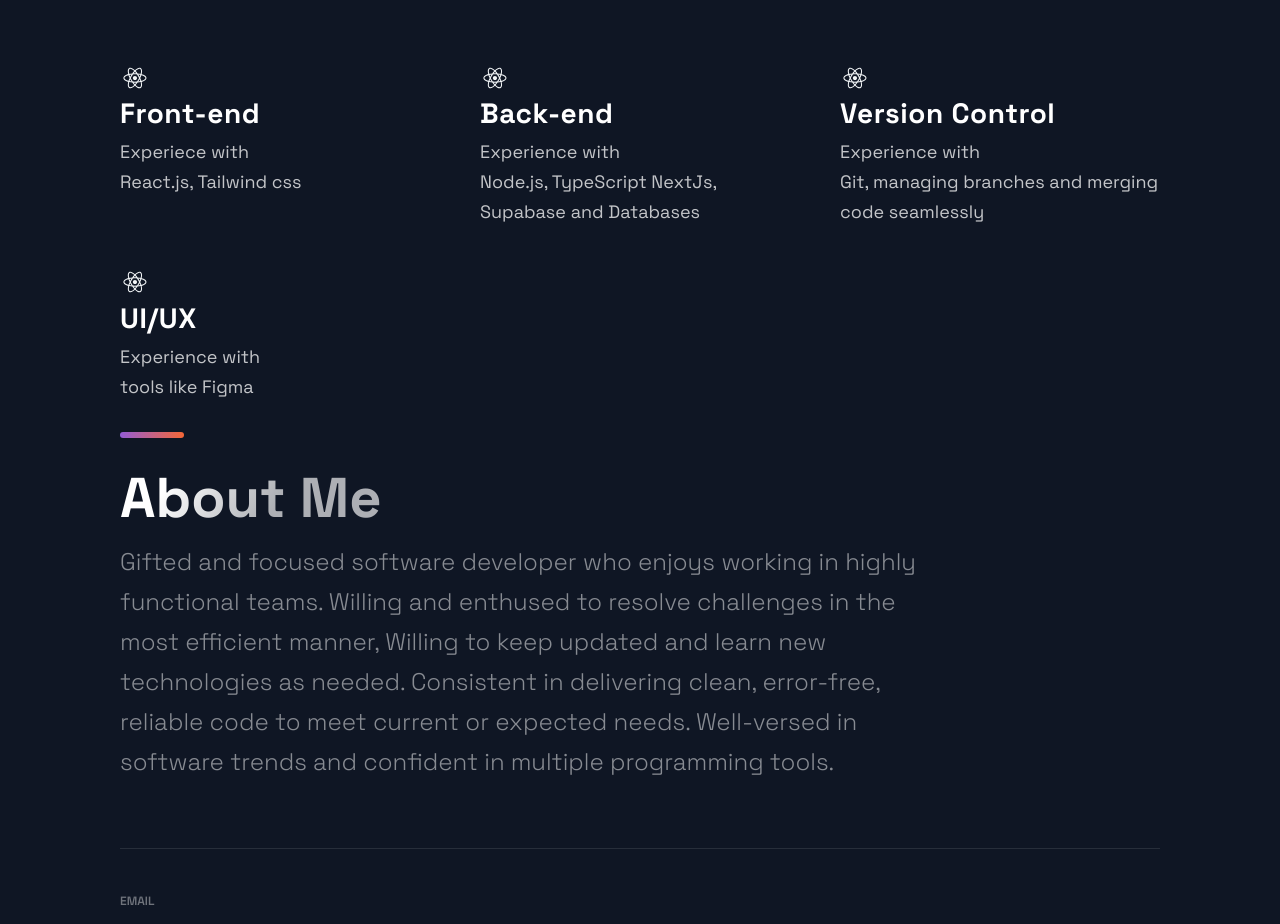
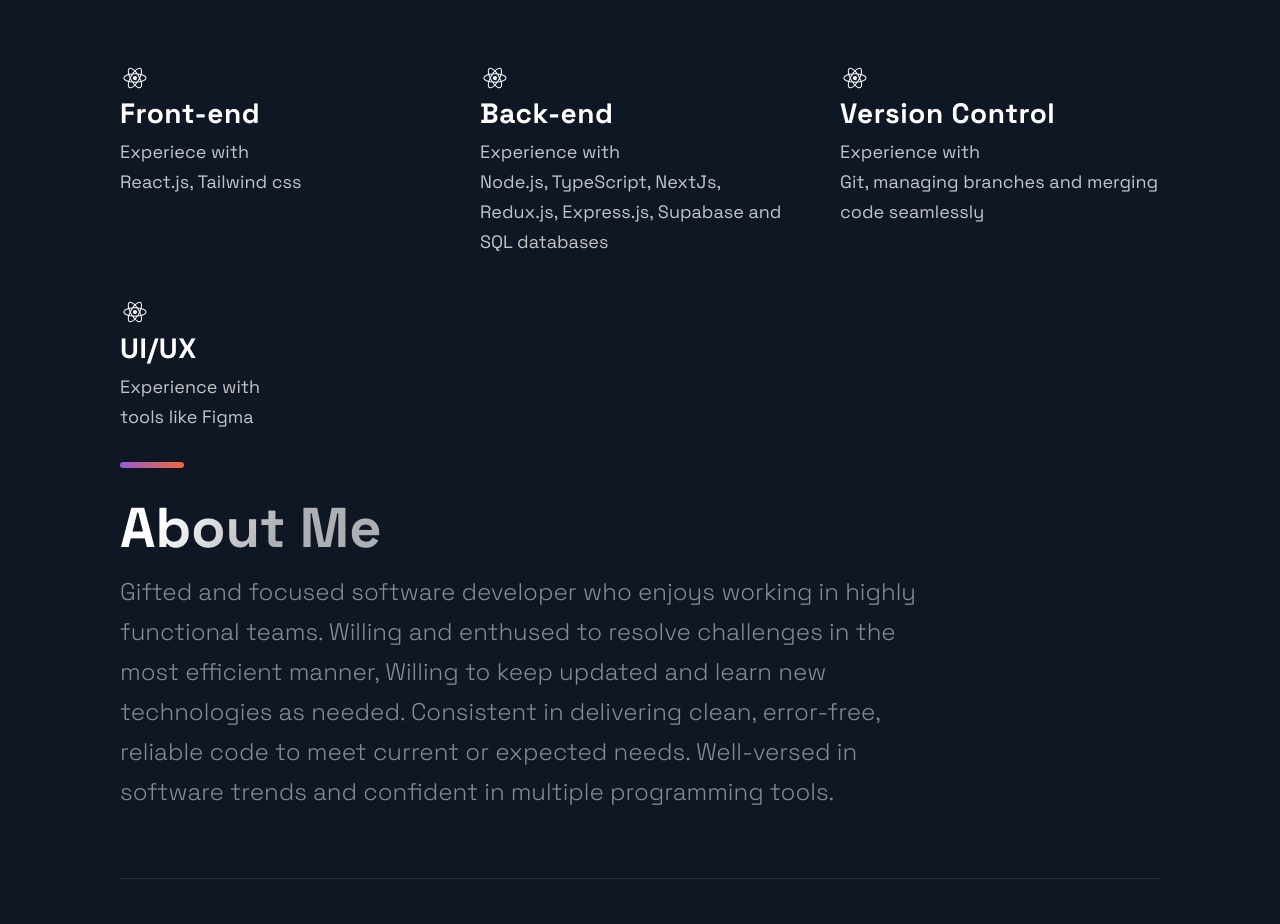
Before and after one commit to shadatr/personal-portfolio, a Next.js app: page / in a window 1280 px wide. Shown: the part 3500-4424 px from the top of the page. Built offline with nearby package versions, Linux system fonts and the light colour scheme.

Commit message:
another technologies added

```diff
--- a/src/components/Technologies/Technologies.js
+++ b/src/components/Technologies/Technologies.js
@@ -32,7 +32,7 @@ const Technologies = () => (
           <ListTitle>Back-end</ListTitle>
           <ListParagraph>
             Experience with <br />
-            Node.js, TypeScript NextJs, Supabase and Databases
+            Node.js, TypeScript, NextJs, Redux.js, Express.js, Supabase and SQL databases
           </ListParagraph>
         </ListContainer>
       </ListItem>
```
